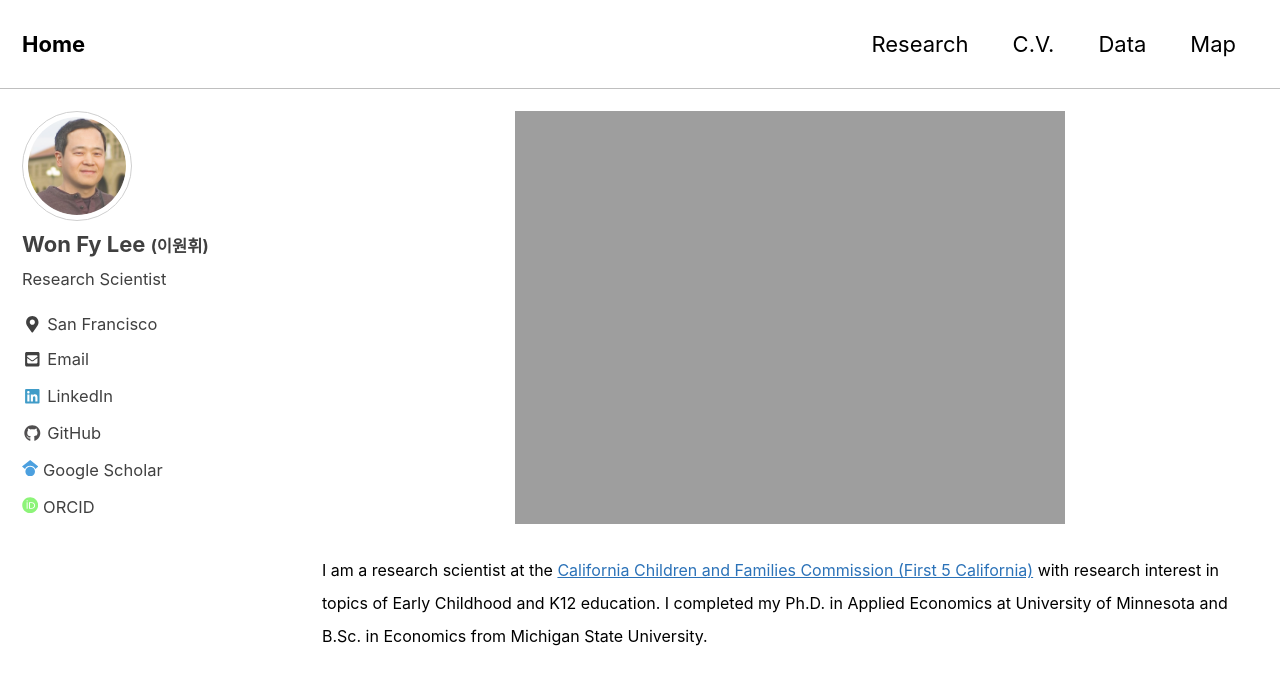
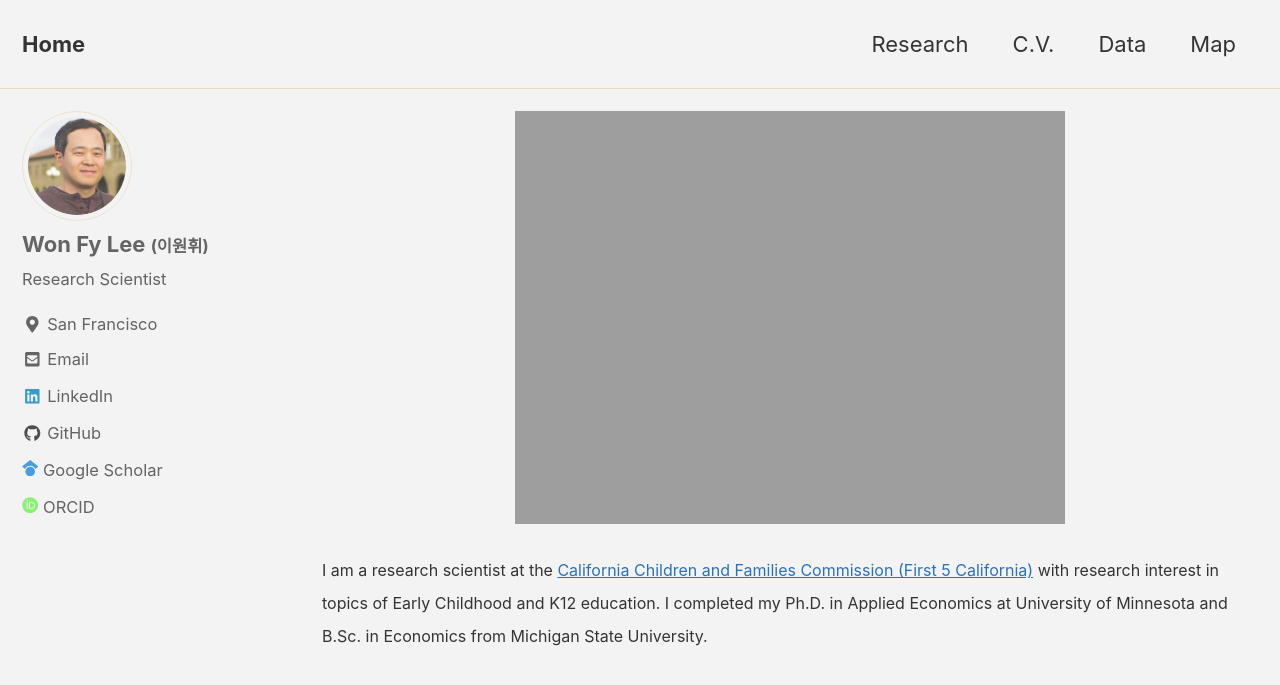
Before and after one commit to leex5089/leex5089.github.io, a Jekyll site: the page built from index.html, in a window 1280 px wide and 900 px high. Shown: the top 685 px of the window. Built offline with Jekyll 4.4.1, drawn with Linux system fonts in a browser that asks for light colours; nearby versions of some CDN libraries; the list of posts is cut into pages by our own code.

Commit message:
Update _config.yml

```diff
--- a/_config.yml
+++ b/_config.yml
@@ -12,7 +12,7 @@
 
 # theme                  : "minimal-mistakes-jekyll"
 # remote_theme           : "mmistakes/minimal-mistakes"
-minimal_mistakes_skin    : "contrast" # "default", "aqua", "contrast", "dark", "dirt", "neon", "mint", "plum", "air"
+minimal_mistakes_skin    : "dirt" # "default", "aqua", "contrast", "dark", "dirt", "neon", "mint", "plum", "air"
 # Google Analytics
 analytics:
             provider: "google-universal"
```
